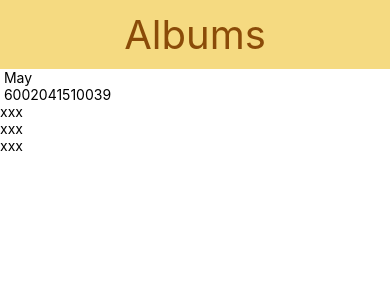
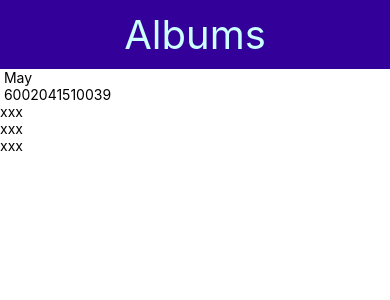
Before and after one commit to Nattarin/std6002041510039, a React Native app: screen / in a window 390 px wide. Shown: the top 300 px of the page. Built offline with nearby package versions, Linux system fonts and the light colour scheme.

Commit message:
creatHeader

```diff
--- a/component/Header.js
+++ b/component/Header.js
@@ -18,11 +18,11 @@ const styles = {
     header: {
         padding:10,
         alignItems:'center',
-        backgroundColor: '#F5DA81'
+        backgroundColor: '#330099'
     },
     text: {
         fontSize: 40,
-        color:'#8A4B08'
+        color:'#CCFFFF'
     }
 };
 
```
